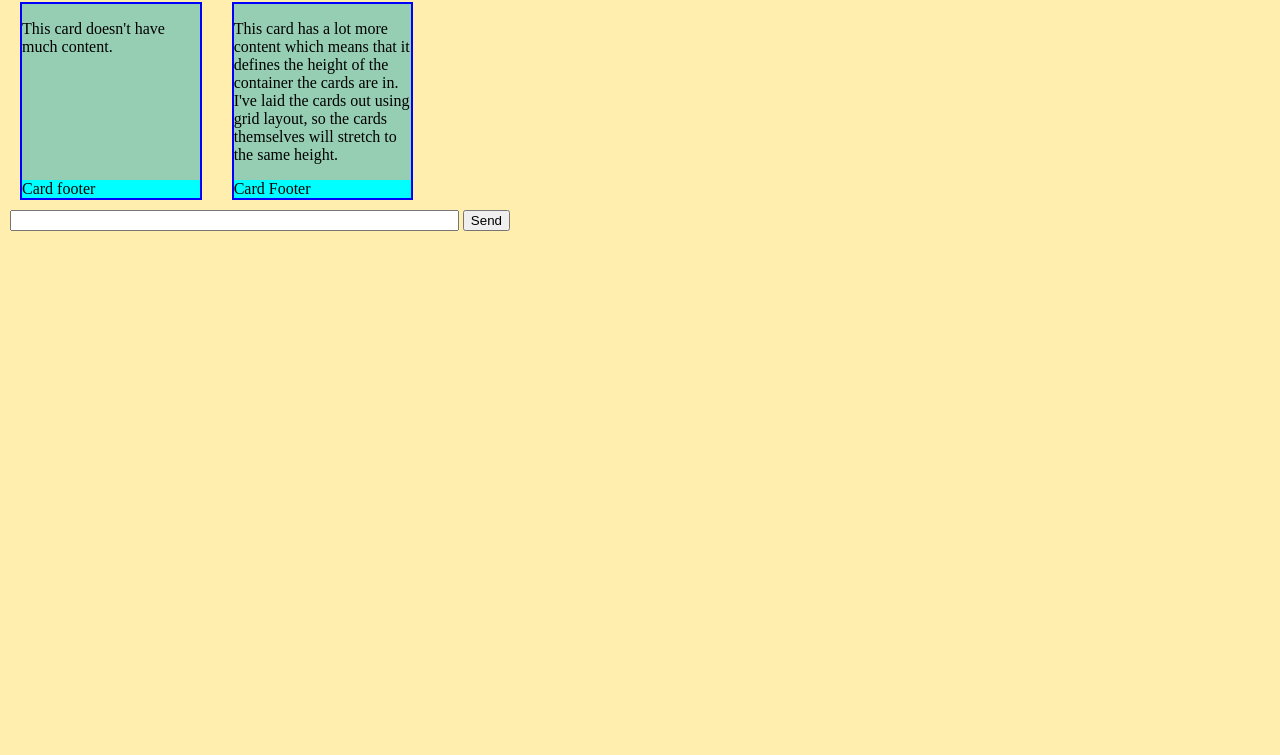
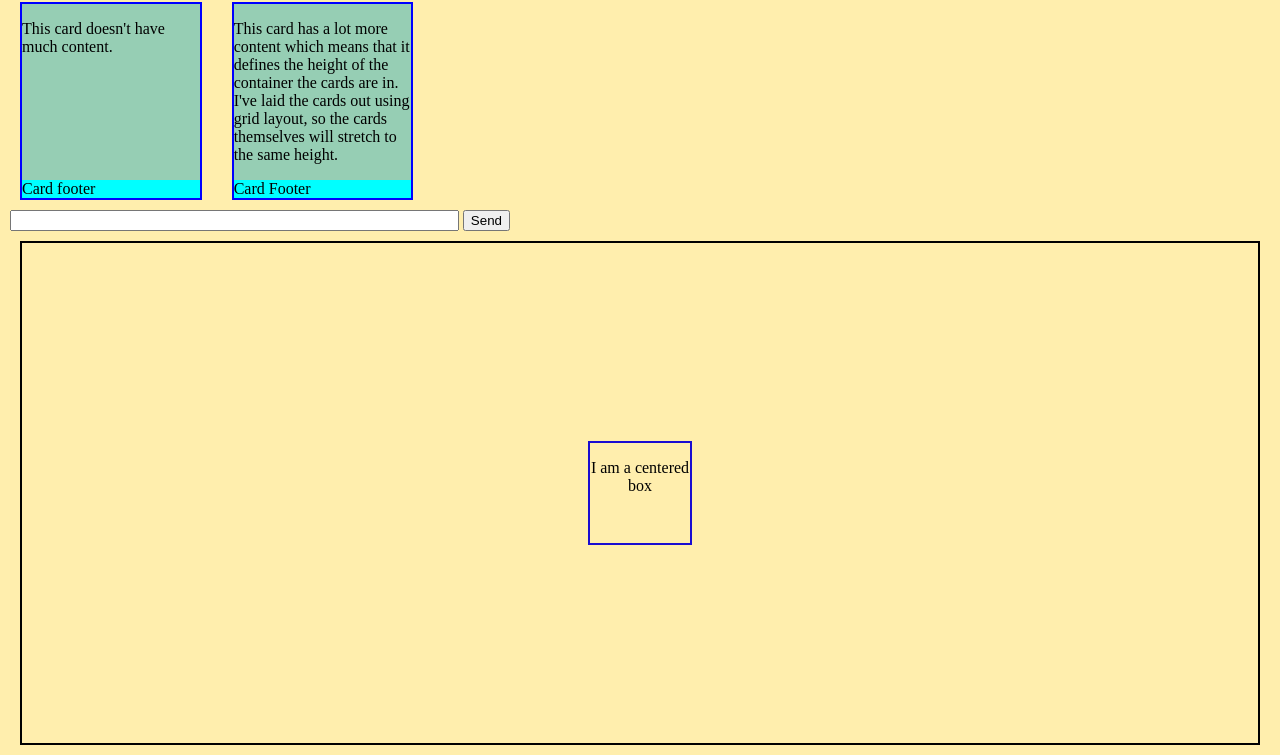
Before and after one commit to ebaybasics/flexBoxSite, a plain HTML site: page index.html in a window 1280 px wide. Shown: the part 445-1200 px from the top of the page. Before the commit the page ends 800 px from the top, so only its background shows below. Drawn offline with Linux system fonts and the light colour scheme.

Commit message:
Add centered small box in larger box

```diff
--- a/index.html
+++ b/index.html
@@ -69,6 +69,10 @@
             </div>
         </form>
 
+        <div class="big-box">
+            <div class="small-box"><p>I am a centered box</p></div>
+        </div>
+
     <script src="./script.js"></script>
 </body>
 
--- a/style.css
+++ b/style.css
@@ -146,3 +146,20 @@
 .example__wrapper input[type="text"] {
   flex: 1 1 auto;
 }
+
+.big-box {
+  margin: 10px;
+  display: flex;
+  border: 2px solid black;
+  min-height: 500px;
+  justify-content: center;
+  align-items: center;
+}
+
+.small-box {
+  height: 100px;
+  width: 100px;
+  border: 2px solid rgb(25, 12, 209);
+  text-align: center;
+
+}
```
